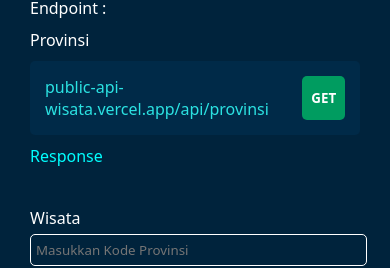
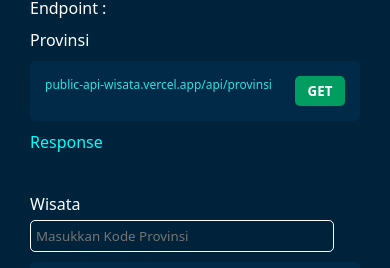
Before and after one commit to DevanoAlif22/public_api_wisata, a website: page public/index.html in a window 390 px wide. Shown: the part 598-866 px from the top of the page. Drawn offline with Linux system fonts and the light colour scheme.

Commit message:
update style

```diff
--- a/public/style.css
+++ b/public/style.css
@@ -68,11 +68,18 @@ h6 {
     width: 400px;
   }
   .input {
-    width: 100%;
+    width: 90%;
   }
 }
 @media only screen and (max-width: 400px) {
   .path {
     width: 300px;
   }
+  .path p {
+    font-size: 12px;
+  }
+  .get {
+    width: 50px;
+    height: 30px;
+  }
 }
```
